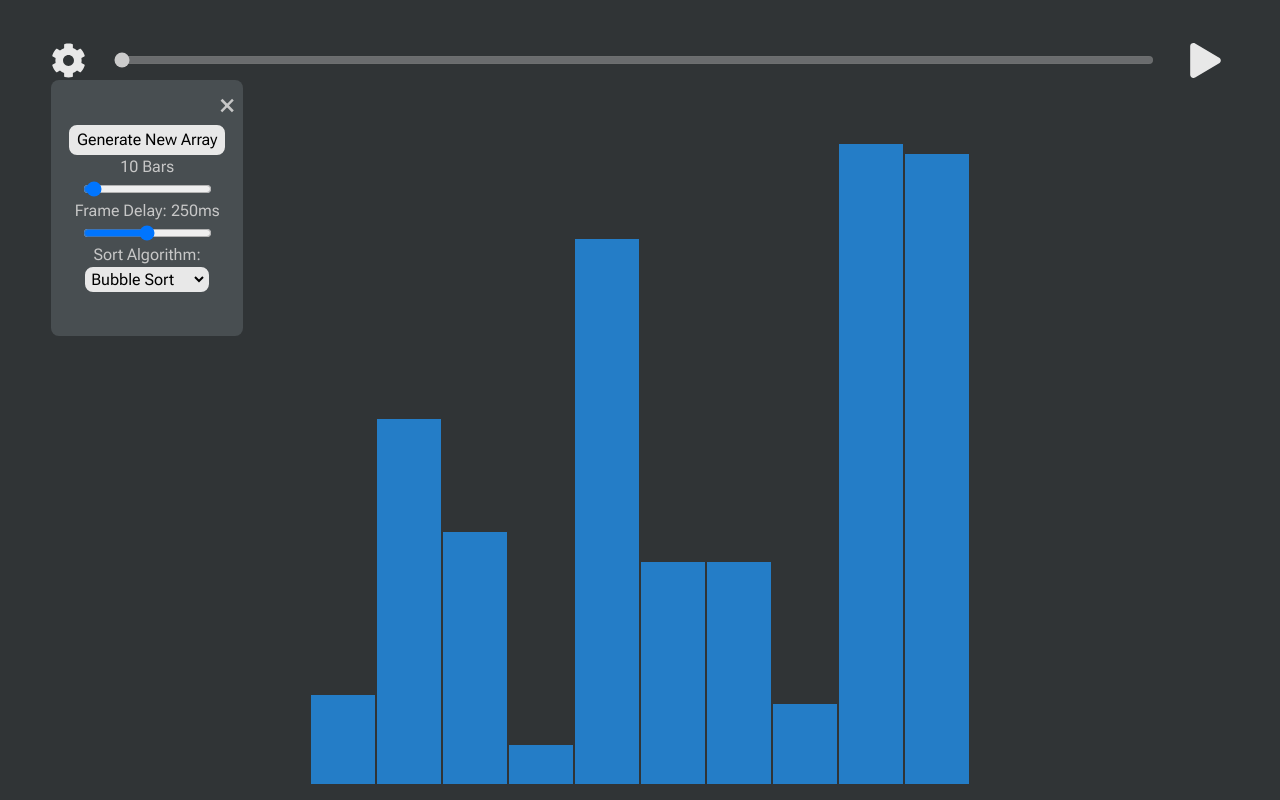
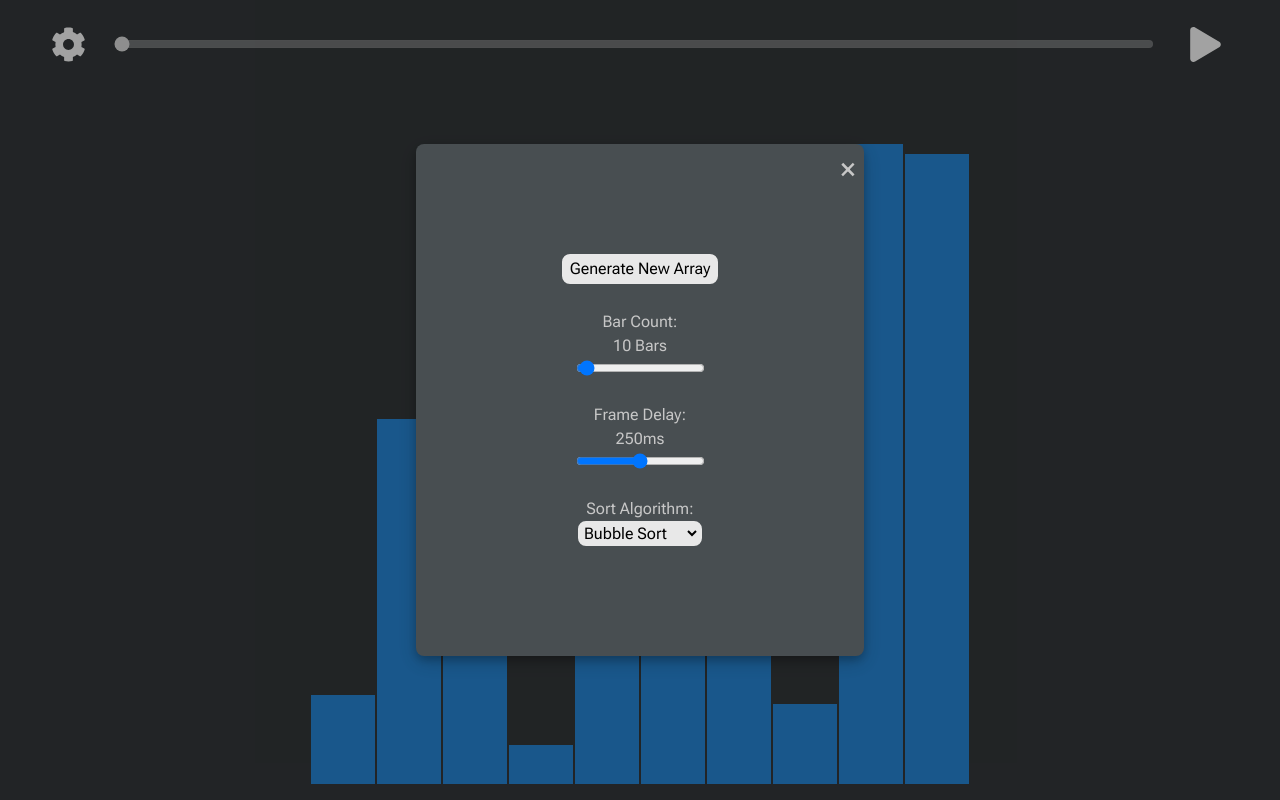
Before and after one commit to PezhmanGhavami/sorting-visualizer, a React (Create React App) app: page / in a window 1280 px wide. Both pictures are taken after a click on the icon 68 px from the left and 60 px from the top of the page. Built offline with nearby package versions, Linux system fonts and the light colour scheme.

Commit message:
Fixed some stylings for the modal and added a stop Propagation to my modal container

```diff
--- a/src/components/navbar/navbar.component.tsx
+++ b/src/components/navbar/navbar.component.tsx
@@ -3,6 +3,9 @@ import {
   useState,
   FormEventHandler,
   ChangeEventHandler,
+  ButtonHTMLAttributes,
+  MouseEventHandler,
+  MouseEvent,
 } from "react";
 
 import { IAnimationState } from "../sorting-visualizer/sorting-visualizer.utils";
@@ -55,7 +58,7 @@ const Nav: FC<INavProps> = (props) => {
   );
   const [openModal, setOpenModal] = useState(false);
 
-  const toggleModal = () => {
+  const toggleModal: MouseEventHandler = (event) => {
     setOpenModal((prev) => !prev);
   };
 
@@ -113,27 +116,47 @@ const Nav: FC<INavProps> = (props) => {
         break;
     }
   };
-  //TODO - change the layour so that the settings will be available under a cog, and will be inline with the controller section
+
+  const stopPropagation = (
+    event: MouseEvent<HTMLDivElement>
+  ) => {
+    event.stopPropagation();
+  };
+
+  //TODO - corret the namings
+
   return (
-    <nav className="nav">
-      <form className="nav__form" onSubmit={handleSubmit}>
+    <>
       {openModal && (
-          <div className="modal-container">
+        <div
+          onClick={toggleModal}
+          className="modal-overlay"
+        >
+          <div
+            onClick={(e) => {
+              stopPropagation(e);
+            }}
+            className="modal-container"
+          >
             <span onClick={toggleModal} className="close">
               &times;
             </span>
             <div className="nav-settings">
+              <div className="nav__form__item">
                 <button
-                className=" button nav__form__item"
+                  className=" button"
                   type="button"
                   onClick={props.resetTheArray}
                 >
                   Generate New Array
                 </button>
+              </div>
+
               <div className="nav__form__item">
                 <label htmlFor="bar-count">
-                  {props.barInfo.barCount} Bars
+                  Bar Count:{" "}
                 </label>
+                <span>{props.barInfo.barCount} Bars</span>
                 <input
                   type="range"
                   name={InputChangeTypes.BAR_COUNT}
@@ -149,8 +172,10 @@ const Nav: FC<INavProps> = (props) => {
               <div className="nav__form__item">
                 <label htmlFor="animation-speed">
                   Frame Delay:{" "}
+                </label>
+                <span>
                   {props.animationState.frameDelay}ms
-                </label>
+                </span>
                 <input
                   type="range"
                   name={InputChangeTypes.ANIMATION_SPEED}
@@ -192,8 +217,11 @@ const Nav: FC<INavProps> = (props) => {
               </div>
             </div>
           </div>
+        </div>
       )}
 
+      <nav className="nav">
+        <form className="nav__form" onSubmit={handleSubmit}>
           <div className="nav-controllers">
             <Cog
               onClick={toggleModal}
@@ -201,7 +229,6 @@ const Nav: FC<INavProps> = (props) => {
             />
 
             <input
-            // className="nav__form__item"
               type="range"
               name={InputChangeTypes.TIMELINE}
               id="sort-timeline"
@@ -220,6 +247,7 @@ const Nav: FC<INavProps> = (props) => {
           </div>
         </form>
       </nav>
+    </>
   );
 };
 
--- a/src/components/navbar/navbar.styles.css
+++ b/src/components/navbar/navbar.styles.css
@@ -9,32 +9,42 @@
   min-height: 10vh;
 }
 
+.modal-overlay {
+  z-index: 1000;
+  position: fixed;
+  top: 0;
+  left: 0;
+  width: 100%;
+  height: 100%;
+  background-color: hsla(0, 0%, 0%, 0.3);
+}
+
 .modal-container {
+  z-index: 1001;
+
   position: absolute;
+  top: 50%;
+  left: 50%;
+  transform: translate(-50%, -50%);
+  min-width: 35vmax;
+  min-height: 40vmax;
+  max-width: 100%;
+  max-height: 100%;
   /* min-width: 75vw;
   min-height: 45vmax; */
-  min-width: 35vmax;
-  min-height: 40vmax;
+
   /* padding: 5vmin 5vmin; */
   /* background-color: hsla(0, 0%, 10%, 0.3); */
   background-color: var(--background-color-2);
-  z-index: 1;
   /* top: 20vh; */
-  top: 10vh;
+  /* top: 10vh; */
   /* right: 30vw; */
   display: flex;
   justify-content: center;
   align-items: center;
   border-radius: var(--border-radius);
-}
-
-@media screen and (min-width: 1200px) {
-  .modal-container {
-    top: 10vh;
-    left: 4vw;
-    min-width: 15vmax;
-    min-height: 20vmax;
-  }
+  box-shadow: 0 4px 8px 0 rgba(0, 0, 0, 0.2),
+    0 6px 20px 0 rgba(0, 0, 0, 0.19);
 }
 
 .close {
@@ -43,6 +53,7 @@
   right: 1vh;
   font-size: 2em;
   cursor: pointer;
+  z-index: 1002;
 }
 
 .nav-settings {
@@ -57,7 +68,6 @@
   justify-content: space-around;
   align-items: center;
   min-width: 100%;
-  margin: 2vh;
 }
 
 .nav-controllers input[type="range"] {
@@ -77,6 +87,8 @@
   flex-direction: column;
   justify-content: center;
   align-items: center;
+  margin: 1vmax 0;
+  width: 100%;
 }
 
 .button {
@@ -114,7 +126,13 @@
   fill: var(--background-color-3);
   margin: 2vmax;
   cursor: pointer;
+  /* filter: drop-shadow(
+    0px 0px 1px var(--background-color-3-hover)
+  ); */
 }
 .svg-component:hover {
-  fill: var(--background-color-3-hover);
+  fill: var(--background-color-3-hover-2);
+  /* filter: drop-shadow(
+    0px 0px 1px var(--background-color-3)
+  ); */
 }
--- a/src/index.css
+++ b/src/index.css
@@ -79,7 +79,9 @@ select {
   --text-color-db: hsl(0, 0%, 78%);
   --text-color-lb: hsl(0, 0%, 0%);
   --background-color-3: hsl(0, 0%, 91%);
-  --background-color-3-hover: hsl(0, 0%, 32%);
+  --background-color-3-hover: hsl(0, 0%, 40%);
+  --background-color-3-hover-2: hsl(0, 0%, 60%);
+  /* --background-color-3-hover: hsl(0, 0%, 32%); */
   --border-radius: 8px;
 }
 
@@ -106,37 +108,6 @@ input[type="range"] {
   position: relative;
 }
 
-.nav__form__item .tooltiptext {
-  visibility: hidden;
-  width: 95%;
-  background-color: var(--background-color-3);
-  color: var(--text-color-lb);
-  text-align: center;
-  border-radius: var(--border-radius);
-  position: absolute;
-  z-index: 1;
-  bottom: 2vh;
-}
-
-/* input[type="range"]:hover ~ .tooltiptext {
-  cursor: pointer;
-} */
-
-.nav__form__item:hover .tooltiptext {
-  visibility: visible;
-}
-
-/* .nav__form__item .tooltiptext::after {
-  content: "";
-  position: absolute;
-  top: 100%;
-  left: 50%;
-  margin-left: -5px;
-  border-width: 5px;
-  border-style: solid;
-  border-color: #f38080 transparent transparent transparent;
-} */
-
 /* body {
   margin: 0;
   font-family: -apple-system, BlinkMacSystemFont, 'Segoe UI', 'Roboto', 'Oxygen',
```
Lines whose indentation alone changed are shown as unchanged.
